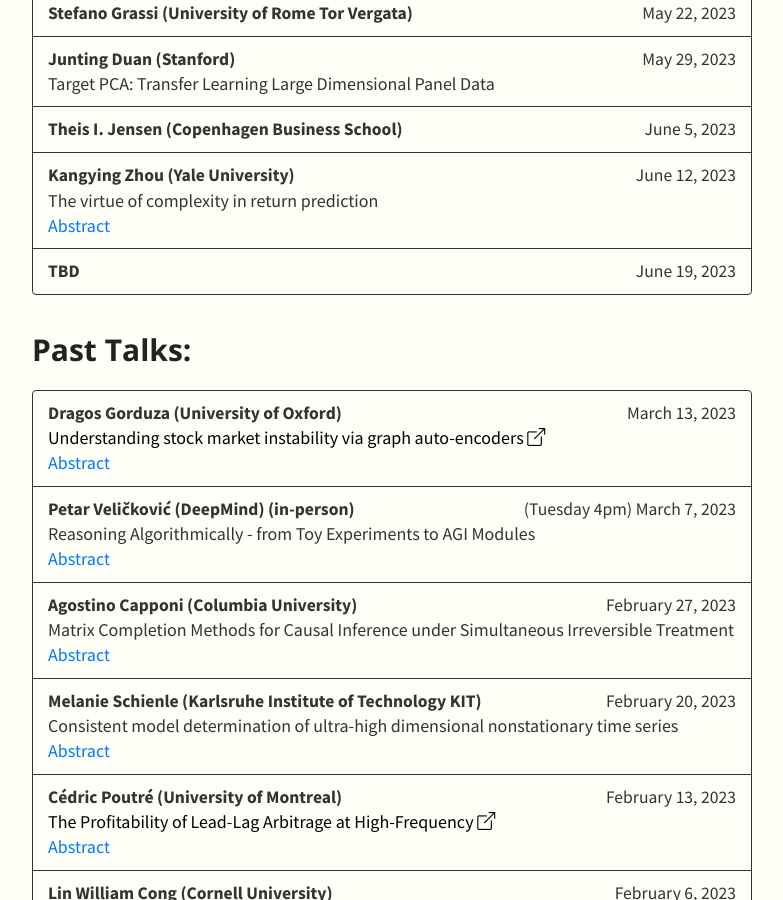
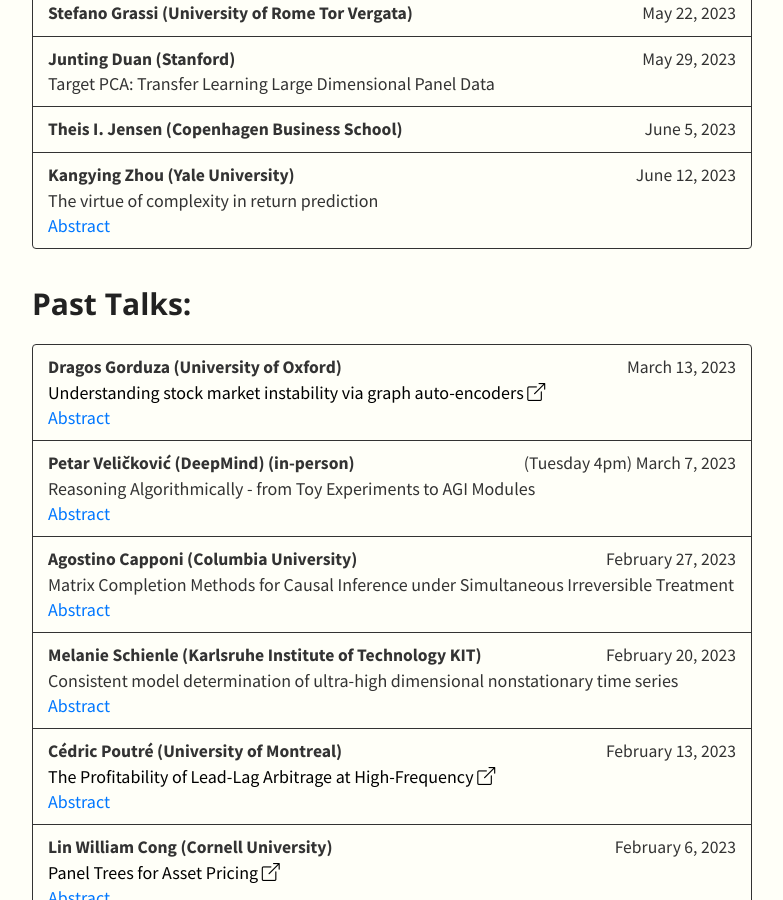
Before and after one commit to SML-Fin/SML-Fin.github.io, a Jekyll site: the page built from index.md, in a window 1280 px wide and 900 px high, scrolled down 1105 px. Shown: the whole window, without its empty margins (248-1031 px from the left). Built offline with Jekyll 4.4.1, drawn with Linux system fonts in a browser that asks for light colours; nearby versions of some CDN libraries; our own code applies the rules of GitHub Pages for plain Markdown files.

Commit message:
Update talks.yml

```diff
--- a/_data/talks.yml
+++ b/_data/talks.yml
@@ -32,8 +32,6 @@
       date: June 12, 2023
       title: The virtue of complexity in return prediction
       abstract: The extant literature predicts market returns with “simple” models that use only a few parameters. Contrary to conventional wisdom, we theoretically prove that simple models severely understate return predictability compared to “complex” models in which the number of parameters exceeds the number of observations. We empirically document the virtue of complexity in US equity market return prediction. Our findings establish the rationale for modeling expected returns through machine learning.
-    - speaker:  TBD
-      date: June 19, 2023
 
 - type: Past Talks&#58;
   members:
```
